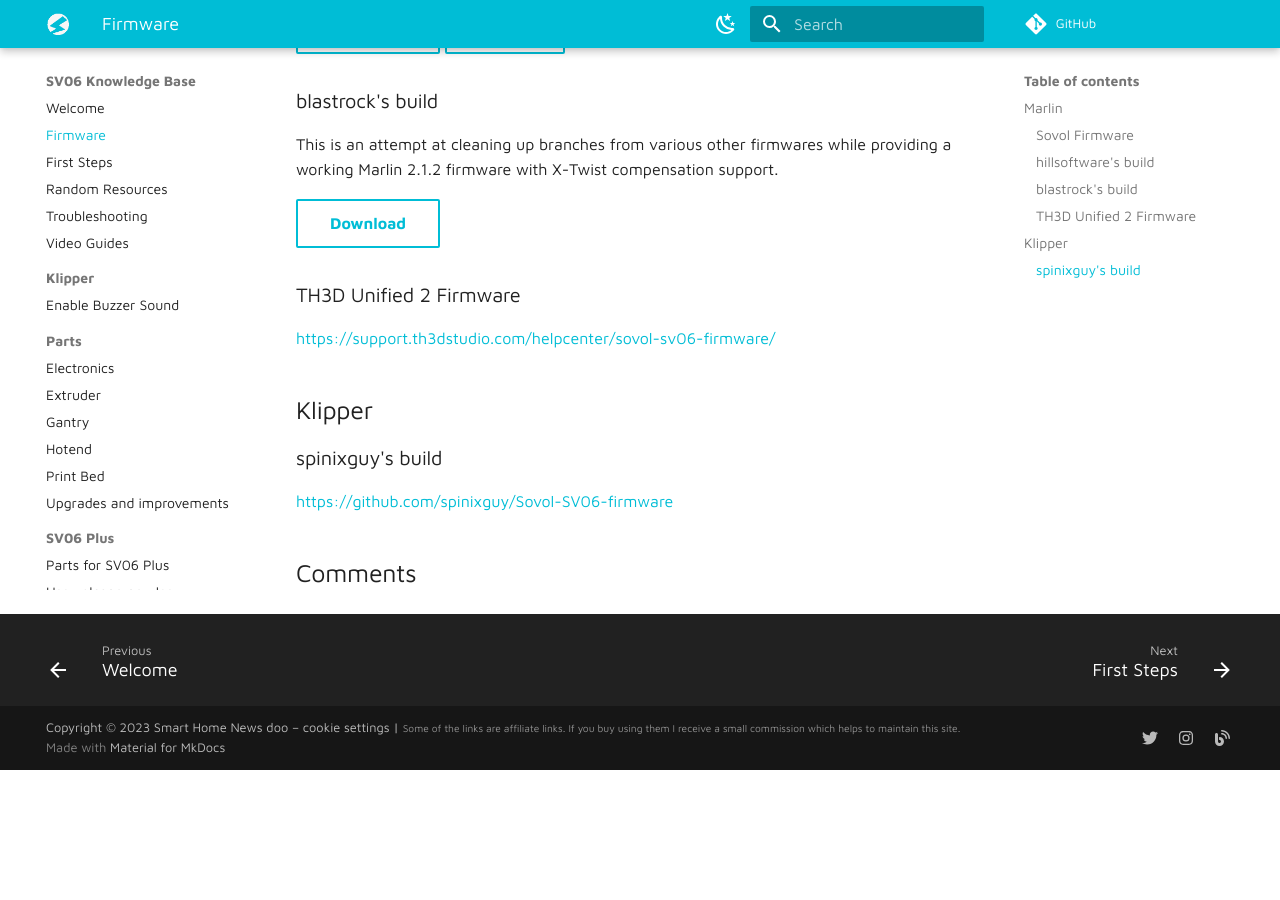
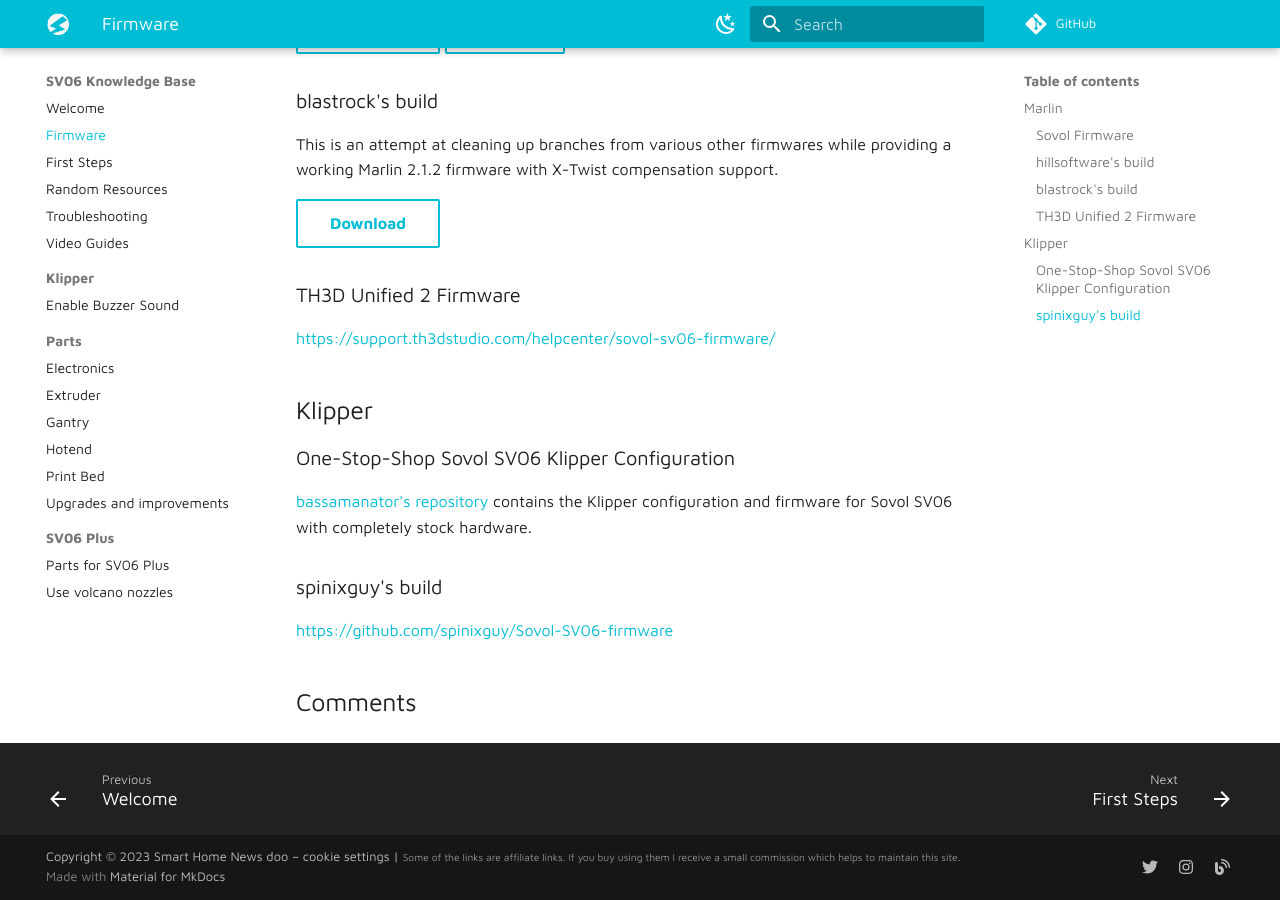
Before and after one commit to blakadder/sv06, an MkDocs documentation site: the page built from docs/firmware.md, in a window 1280 px wide and 900 px high, scrolled down 509 px. Built offline with MkDocs 1.6.1 and Material for MkDocs 9.7.7, drawn with Linux system fonts in a browser that asks for light colours; comment, search, counter and statistics services are not loaded; before the commit the page ends 1279 px from its top, so only the background shows below that.

Commit message:
Update firmware.md

```diff
--- a/docs/firmware.md
+++ b/docs/firmware.md
@@ -31,6 +31,10 @@
 
 ## Klipper
 
+### One-Stop-Shop Sovol SV06 Klipper Configuration
+
+[bassamanator's repository](https://github.com/bassamanator/Sovol-SV06-firmware/) contains the Klipper configuration and firmware for Sovol SV06 with completely stock hardware.
+
 ### spinixguy's build
 
 <https://github.com/spinixguy/Sovol-SV06-firmware>
```
